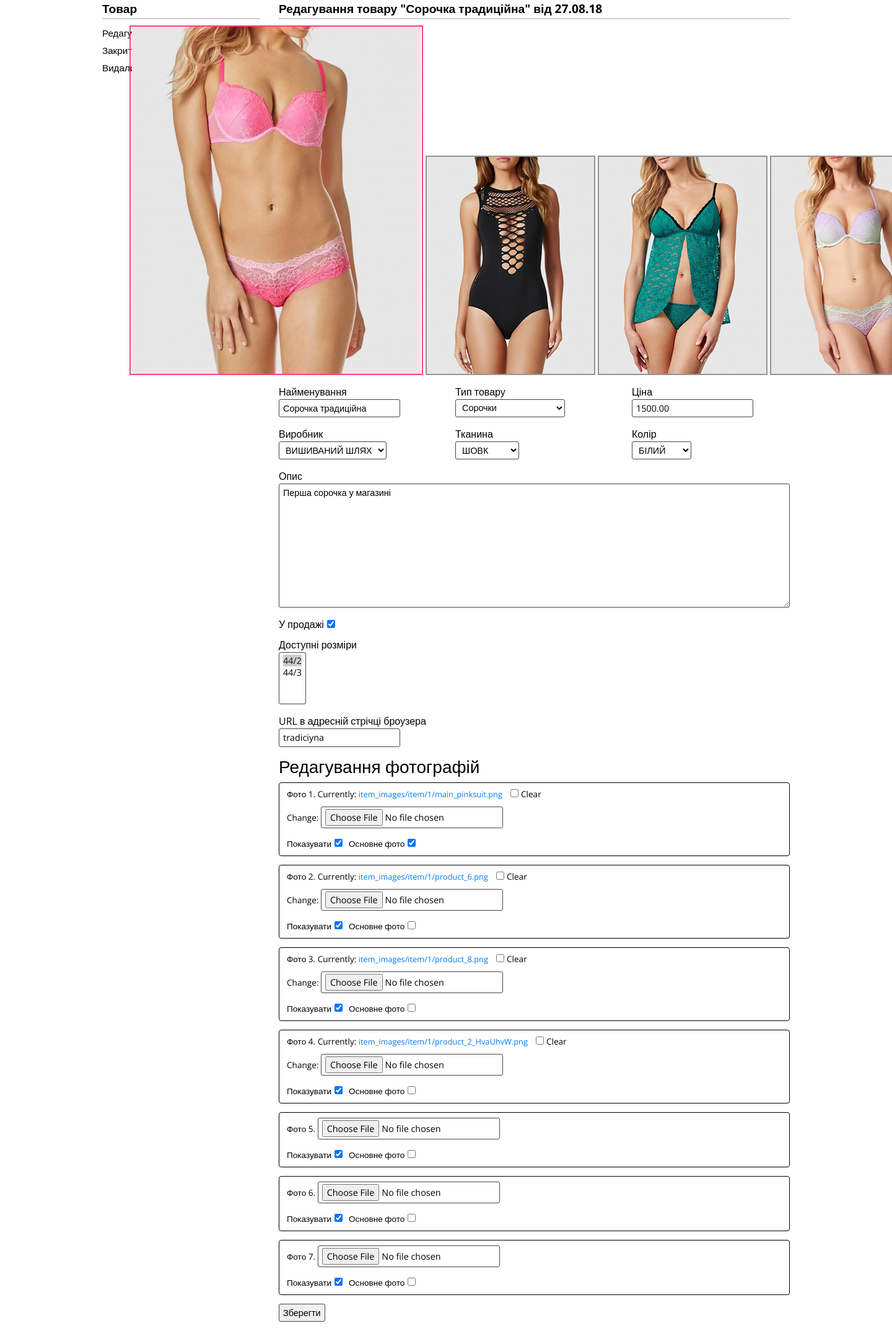
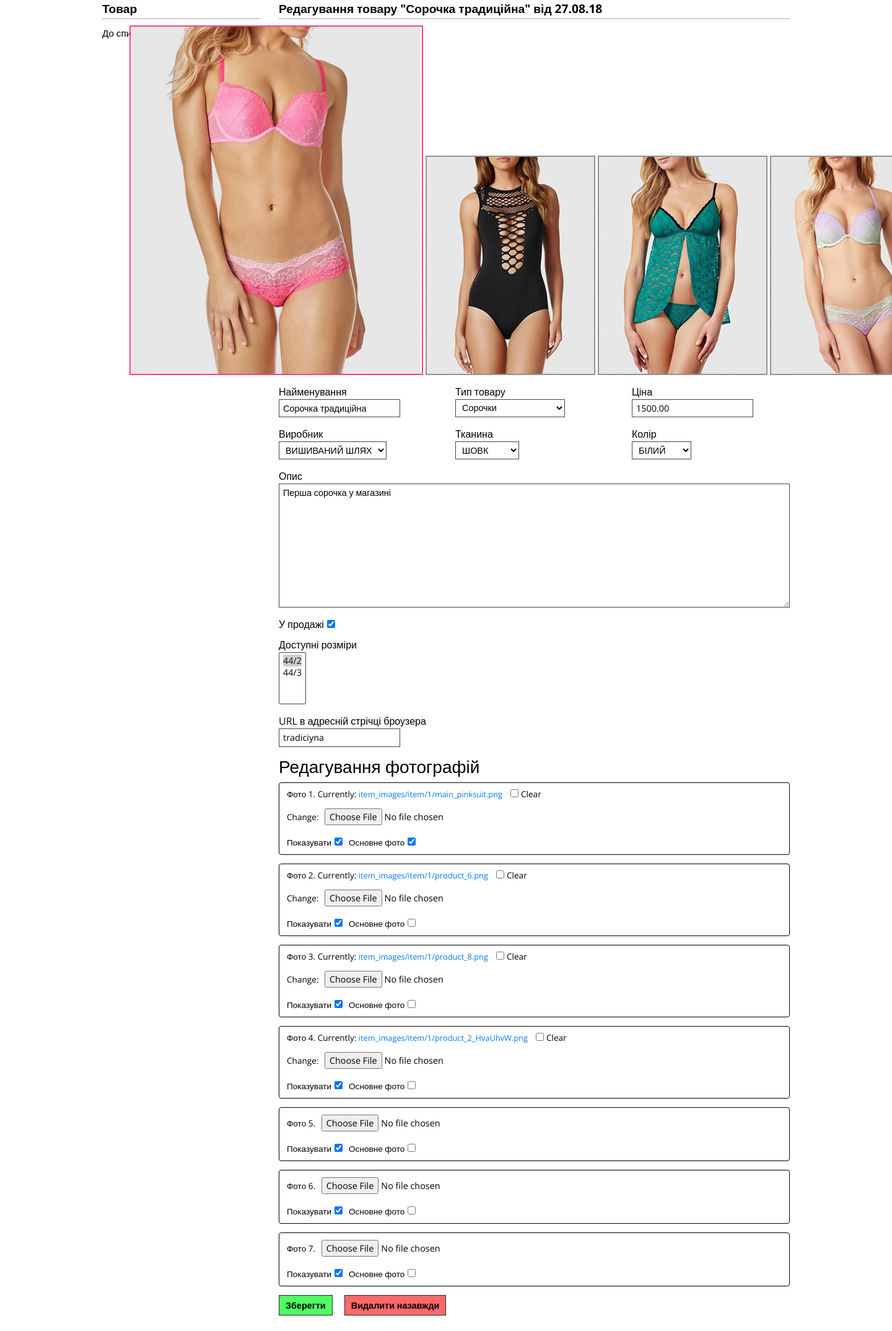
Before and after one commit to biryukov-m/craft-shop, a Django app: page /adm/product/101 in a window 1440 px wide; the page is wider, and only the part inside the window is pictured. Shown: the part 88-2235 px from the top of that part at 62% size. After the commit the page ends 2210 px from the top of that part, so only its background shows below. Run offline with Django 3.2, Linux system fonts and the light colour scheme; data comes from the database, SQL or seed files in the repository; both versions use the stored data as it was after the commit; some libraries are stand-ins or nearby versions.

Commit message:
Устранен баг при неудалении файла из памяти после удаления картинки из модели. За это теперь отвечает приложение django-cleaner, работает полностью автоматически. Товары будут удалятся при помощи поля в их модели "pseudo_deleted", добавлен фильтр, который отбирает товары по этому признаку. Осталось доработать фронтэнд и бэкэнд самого процеса удаления.
+ Некоторые косметические и структурные изменения в верстке
+ Удалено неиспользующееся приложение Py2PDF

```diff
--- a/craft_proto/settings.py
+++ b/craft_proto/settings.py
@@ -46,6 +46,7 @@ INSTALLED_APPS = [
     'custom_admin',
     'eav',
     'django_filters',
+    'django_cleanup',
 ]
 
 MIDDLEWARE = [
--- a/custom_admin/forms.py
+++ b/custom_admin/forms.py
@@ -32,6 +32,7 @@ class ItemFilter(django_filters.FilterSet):
     color = django_filters.ModelMultipleChoiceFilter(queryset=Color.objects.all(), widget=forms.CheckboxSelectMultiple)
     brand = django_filters.ModelMultipleChoiceFilter(queryset=Brand.objects.all(), widget=forms.CheckboxSelectMultiple)
     item_type = django_filters.ModelMultipleChoiceFilter(queryset=ItemType.objects.all(), widget=forms.CheckboxSelectMultiple)
+    pseudo_deleted = django_filters.BooleanFilter(field_name='pseudo_deleted')
 
 
 class OrderAdminForm(forms.ModelForm):
--- a/custom_admin/static/custom_admin/css/admin_main.css
+++ b/custom_admin/static/custom_admin/css/admin_main.css
@@ -188,7 +188,7 @@ a:hover {
   border: 1px solid #babab2;
   font-size: 0.8rem;
 }
-.main-layout .main .sidebar .functions-block form.filters .attribute .select-wrapper button {
+.main-layout .main .sidebar .functions-block form.filters .attribute .select-wrapper button.find-order {
   color: #464646;
   background: white;
   padding: 0 10px;
@@ -196,7 +196,7 @@ a:hover {
   border: 1px solid #939393;
   border-left: none;
 }
-.main-layout .main .sidebar .functions-block form.filters .attribute .select-wrapper button:hover {
+.main-layout .main .sidebar .functions-block form.filters .attribute .select-wrapper button.find-order:hover {
   color: black;
 }
 .main-layout .main .sidebar .functions-block form.filters .attribute .select-wrapper input[type=text] {
@@ -272,6 +272,16 @@ a:hover {
 }
 .main-layout .main .sidebar .functions-block form.filters ul#id_item_type li.department-header ul li.section-header ul li.item-type label input[type=checkbox] {
   margin-right: 5px;
+}
+.main-layout .main .sidebar .functions-block form.filters button.orders-search-submit {
+  max-width: 80%;
+  background-color: #f6b28f;
+  border: 1px solid #282828;
+  color: black;
+  font-weight: 600;
+  padding: 4px 10px;
+  margin: 10px 0;
+  cursor: pointer;
 }
 .main-layout .main .content .functions-block {
   font-family: "Open Sans", sans-serif;
@@ -397,7 +407,6 @@ a:hover {
 }
 .main-layout .main .content .order-detail form input, .main-layout .main .content .order-detail form select, .main-layout .main .content .order-detail form textarea, .main-layout .main .content .order-detail form button, .main-layout .main .content .product-detail form input, .main-layout .main .content .product-detail form select, .main-layout .main .content .product-detail form textarea, .main-layout .main .content .product-detail form button {
   border: 1px solid #464646;
-  border-radius: 3px;
   margin-bottom: 15px;
   font-size: 0.9rem;
   padding: 3px 6px;
@@ -423,6 +432,9 @@ a:hover {
 }
 .main-layout .main .content .product-detail form.product-edit input {
   max-width: 100%;
+}
+.main-layout .main .content .product-detail form.product-edit input[type=file] {
+  border: none;
 }
 .main-layout .main .content .product-detail form.product-edit .field.available {
   display: flex;
@@ -473,6 +485,19 @@ a:hover {
 .main-layout .main .content .product-detail form.product-edit .image-admin-fieldset .wrapper .image-admin-field.is-active input[type=checkbox], .main-layout .main .content .product-detail form.product-edit .image-admin-fieldset .wrapper .image-admin-field.is-basic input[type=checkbox] {
   margin: 0 0 0 5px;
 }
+.main-layout .main .content .product-detail form.product-edit button {
+  margin-bottom: 15px;
+  background-color: #00ff1cb0;
+  border: 1px solid #282828;
+  color: black;
+  font-weight: 600;
+  padding: 5px 10px;
+  cursor: pointer;
+}
+.main-layout .main .content .product-detail form.product-edit button.delete {
+  background-color: #ff000096;
+  margin-left: 15px;
+}
 .main-layout .main .content .products .products-table-content header {
   font-family: "Open Sans", sans-serif;
   color: black;
--- a/custom_admin/static/custom_admin/css/admin_main.sass
+++ b/custom_admin/static/custom_admin/css/admin_main.sass
@@ -169,7 +169,7 @@ a:hover
                 padding-right: 35px
                 border: 1px solid #babab2
                 font-size: 0.8rem
-              button
+              button.find-order
                 color: $dark
                 background: white
                 padding: 0 10px
@@ -186,6 +186,7 @@ a:hover
                 border: 1px $light solid
                 padding: 3px 5px
                 font-size: 0.85rem
+
               ul
                 li
                   label
@@ -240,6 +241,15 @@ a:hover
                           font-weight: 600
                         input[type='checkbox']
                           margin-right: 5px
+          button.orders-search-submit
+            max-width: 80%
+            background-color: $highlight_lightest
+            border: 1px solid $darker
+            color: black
+            font-weight: 600
+            padding: 4px 10px
+            margin: 10px 0
+            cursor: pointer
     .content
       .functions-block
         font-family: "Open Sans", sans-serif
@@ -350,7 +360,6 @@ a:hover
             color: #000
           input, select, textarea, button
             border: 1px solid $dark
-            border-radius: 3px
             margin-bottom: 15px
             font-size: 0.9rem
             padding: 3px 6px
@@ -374,6 +383,8 @@ a:hover
         form.product-edit
           input
             max-width: 100%
+            &[type=file]
+              border: none
           .field.available
             display: flex
             align-items: baseline
@@ -414,6 +425,17 @@ a:hover
                 align-items: baseline
                 input[type='checkbox']
                   margin: 0 0 0 5px
+          button
+            margin-bottom: 15px
+            background-color: #00ff1cb0
+            border: 1px solid $darker
+            color: black
+            font-weight: 600
+            padding: 5px 10px
+            cursor: pointer
+            &.delete
+              background-color: #ff000096
+              margin-left: 15px
       .products
         .products-table-content
           header
--- a/orders/views.py
+++ b/orders/views.py
@@ -12,7 +12,6 @@ from .models import Status
 from product.models import Item
 from properties.models import Size
 from .forms import OrderForm
-from .utils import render_to_pdf
 
 
 def basket_add(request):
--- a/product/models.py
+++ b/product/models.py
@@ -1,7 +1,5 @@
 import os
 from django.db import models
-from django.contrib.contenttypes.fields import GenericForeignKey
-from django.contrib.contenttypes.fields import GenericRelation
 from django.contrib.contenttypes.models import ContentType
 from django.shortcuts import reverse
 from django.db.models.signals import post_save
@@ -131,7 +129,7 @@ class ItemType(models.Model):
         )
 
     def get_items(self):
-        return self.item_set.all().order_by('created')
+        return self.item_set.all().order_by('created').exclude(pseudo_deleted=True)
 
     def get_sidebar(self):
         department_obj = self.section.department
@@ -176,13 +174,14 @@ class Item(models.Model):
     color = models.ForeignKey(properties.Color, on_delete=models.PROTECT, verbose_name="колір")
     available_sizes = models.ManyToManyField(properties.Size, verbose_name="доступні розміри")
     slug = models.SlugField(default=None, blank=True, null=True, max_length=30, verbose_name="URL в адресній стрічці броузера")
+    pseudo_deleted = models.BooleanField(default=False)
 
     class Meta:
         verbose_name = "Товар"
         verbose_name_plural = "Товари"
 
     def __str__(self):
-        return "{} - {} ({})".format(self.item_type, self.brand.name, self.name)
+        return '''{} "{}" ({})'''.format(self.item_type, self.name, self.brand.name)
 
     def get_absolute_url(self):
         return reverse(
--- a/req.txt
+++ b/req.txt
@@ -1,17 +1,16 @@
 certifi==2018.8.24
 chardet==3.0.4
 Django==2.0.6
+django-cleanup==4.0.0
 django-eav2==0.11.1
 django-filter==2.0.0
 html5lib==1.0.1
 idna==2.7
 Pillow==5.1.0
-PyPDF2==1.26.0
 pytz==2018.4
 reportlab==3.5.13
 requests==2.19.1
 six==1.11.0
 urllib3==1.23
 webencodings==0.5.1
-xhtml2pdf==0.2.3
-xxhash==1.3.0
+xxhash==1.4.3
--- a/templates/custom_admin/main__sidebar_orders.html
+++ b/templates/custom_admin/main__sidebar_orders.html
@@ -69,6 +69,6 @@
                 {{ form.is_removed }}
             </div>
         </div>
-        <button class="orders-search-submit">Пошук<i class="fas fa-search"></i></button>
+        <button class="orders-search-submit">Пошук  <i class="fas fa-search"></i></button>
     </form>
 </div>
--- a/templates/custom_admin/product_detail.html
+++ b/templates/custom_admin/product_detail.html
@@ -4,9 +4,7 @@
     <div class="functions-block">
         <div class="header">Товар</div>
         <ul class="functions">
-            <li><a href="{% url "custom_admin:orders" %}" class="">Редагувати</a></li>
-            <li><a href="{% url "custom_admin:orders" %}" class="">Закрити</a></li>
-            <li><a href="#" class="">Видалити</a></li>
+            <li><a href="{% url "custom_admin:products" %}" class="">До списку товарів</a></li>
         </ul>
     </div>
 {% endblock %}
@@ -109,6 +107,7 @@
                     </div>
                 {% endfor %}
                 <button>Зберегти</button>
+                <button class="delete">Видалити назавжди</button>
             </form>
         </div>
     </div>
--- a/templates/custom_admin/products.html
+++ b/templates/custom_admin/products.html
@@ -12,6 +12,7 @@
                         <tr>
                             <th scope="col">Код</th>
                             <th scope="col">Назва</th>
+                            <th scope="col">Секція</th>
                             <th scope="col">Тип</th>
                             <th scope="col">Ціна</th>
                             <th scope="col">Виробник</th>
@@ -27,6 +28,7 @@
                         <tr data-url="{{ item.get_absolute_admin_url }}">
                             <th>{{ item.code }}</th>
                             <td>{{ item.name }}</td>
+                            <td>{{ item.item_type.section }}</td>
                             <td>{{ item.item_type }}</td>
                             <td>{{ item.price }}</td>
                             <td>{{ item.brand }}</td>
```
Also changed, not shown: orders/utils.py (deleted, +0 -15 lines), templates/custom_admin/main__sidebar_products.html (+10 -2 lines), db.sqlite3, media/item_images/item/1/product_2_HvaUhvW.png (added), media/item_images/item/1/product_2_KE65yUH.png (added), media/item_images/item/2/men-shirt_OhjOb7a.png (added), product/migrations/0029_item_pseudo_deleted.py (added), 1 other file.
